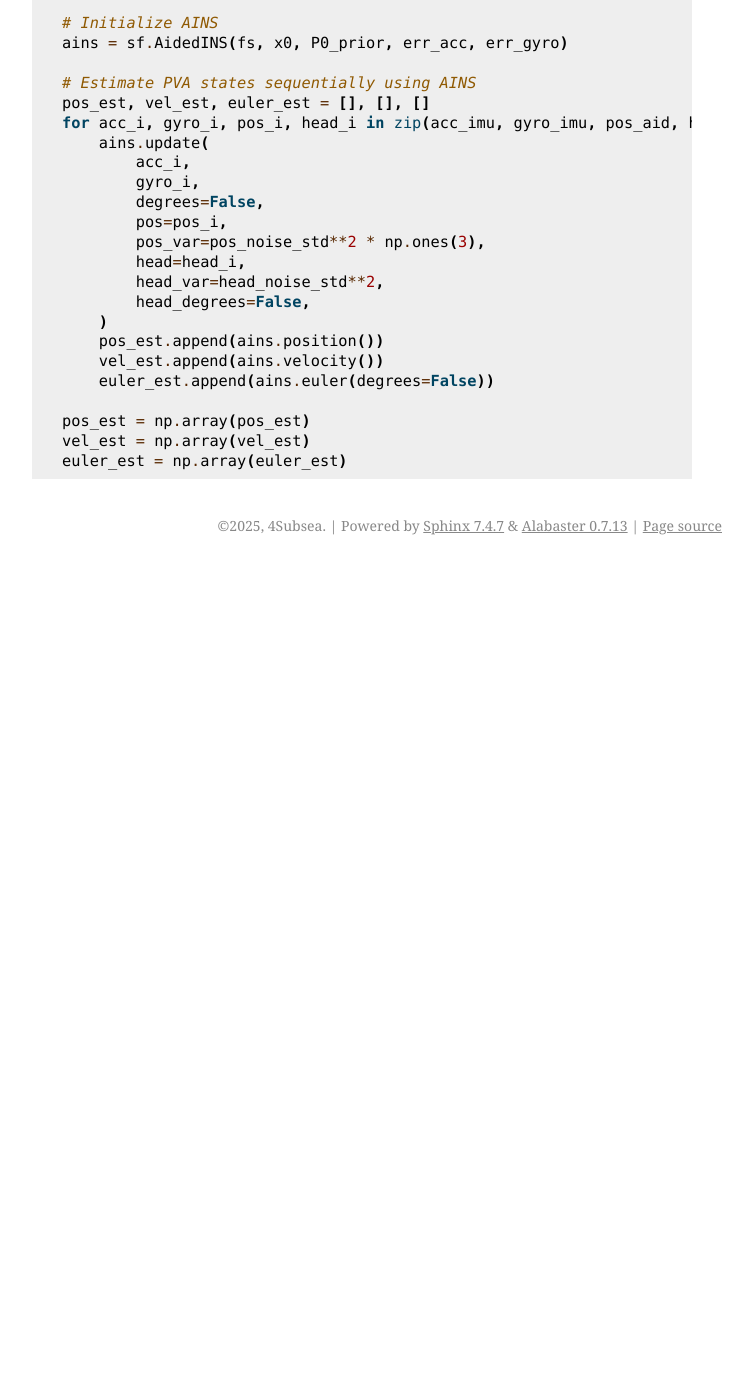
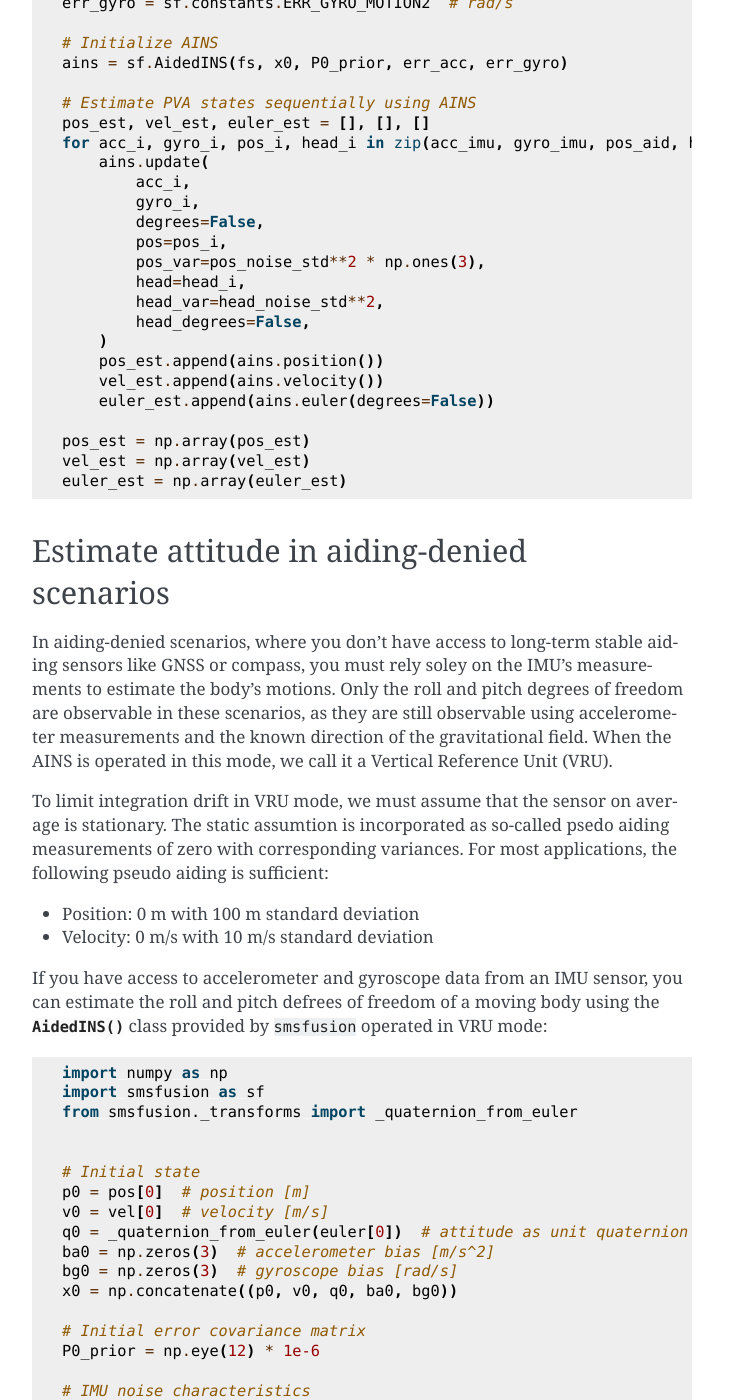
Before and after one commit to 4Subsea/smsfusion-python, a Sphinx documentation site: the page built from docs/user_guide/quickstart.rst, in a window 1280 px wide and 1400 px high, scrolled down 2270 px. Shown: the whole window, without its empty margins (388-1141 px from the left). Built offline with Sphinx 7.4.7, drawn with Linux system fonts in a browser that asks for light colours; before the commit the page ends 2835 px from its top, so only the background shows below that; some of the changed text lies outside the part shown.

Commit message:
vru mode

```diff
--- a/docs/user_guide/quickstart.rst
+++ b/docs/user_guide/quickstart.rst
@@ -81,6 +81,7 @@ provided by ``smsfusion``:
 
 .. code-block:: python
 
+    import numpy as np
     import smsfusion as sf
     from smsfusion._transforms import _quaternion_from_euler
 
@@ -123,3 +124,65 @@ provided by ``smsfusion``:
     pos_est = np.array(pos_est)
     vel_est = np.array(vel_est)
     euler_est = np.array(euler_est)
+
+Estimate attitude in aiding-denied scenarios
+--------------------------------------------
+In aiding-denied scenarios, where you don't have access to long-term stable aiding
+sensors like GNSS or compass, you must rely soley on the IMU's measurements to estimate
+the body's motions. Only the roll and pitch degrees of freedom are observable in these
+scenarios, as they are still observable using accelerometer measurements and the
+known direction of the gravitational field. When the AINS is operated in this mode,
+we call it a Vertical Reference Unit (VRU).
+
+To limit integration drift in VRU mode, we must assume that the sensor on average
+is stationary. The static assumtion is incorporated as so-called psedo aiding measurements
+of zero with corresponding variances. For most applications, the following pseudo
+aiding is sufficient:
+
+* Position: 0 m with 100 m standard deviation
+* Velocity: 0 m/s with 10 m/s standard deviation
+
+If you have access to accelerometer and gyroscope data from an IMU sensor, you can
+estimate the roll and pitch defrees of freedom of a moving body using the :func:`~smsfusion.AidedINS`
+class provided by ``smsfusion`` operated in VRU mode:
+
+.. code-block:: python
+
+    import numpy as np
+    import smsfusion as sf
+    from smsfusion._transforms import _quaternion_from_euler
+
+
+    # Initial state
+    p0 = pos[0]  # position [m]
+    v0 = vel[0]  # velocity [m/s]
+    q0 = _quaternion_from_euler(euler[0])  # attitude as unit quaternion
+    ba0 = np.zeros(3)  # accelerometer bias [m/s^2]
+    bg0 = np.zeros(3)  # gyroscope bias [rad/s]
+    x0 = np.concatenate((p0, v0, q0, ba0, bg0))
+
+    # Initial error covariance matrix
+    P0_prior = np.eye(12) * 1e-6
+
+    # IMU noise characteristics
+    err_acc = sf.constants.ERR_ACC_MOTION2  # m/s^2
+    err_gyro = sf.constants.ERR_GYRO_MOTION2  # rad/s
+
+    # Initialize AINS
+    ains = sf.AidedINS(fs, x0, P0_prior, err_acc, err_gyro)
+
+    # Estimate PVA states sequentially using AINS
+    euler_est = []
+    for acc_i, gyro_i in zip(acc_imu, gyro_imu):
+        ains.update(
+            acc_i,
+            gyro_i,
+            degrees=False,
+            pos=np.zeros(3),
+            pos_var=1000.0**2 * np.ones(3),
+            vel=np.zeros(3),
+            vel_var=10.0**2 * np.ones(3),
+        )
+        euler_est.append(ains.euler(degrees=False))
+
+    euler_est = np.array(euler_est)
```
